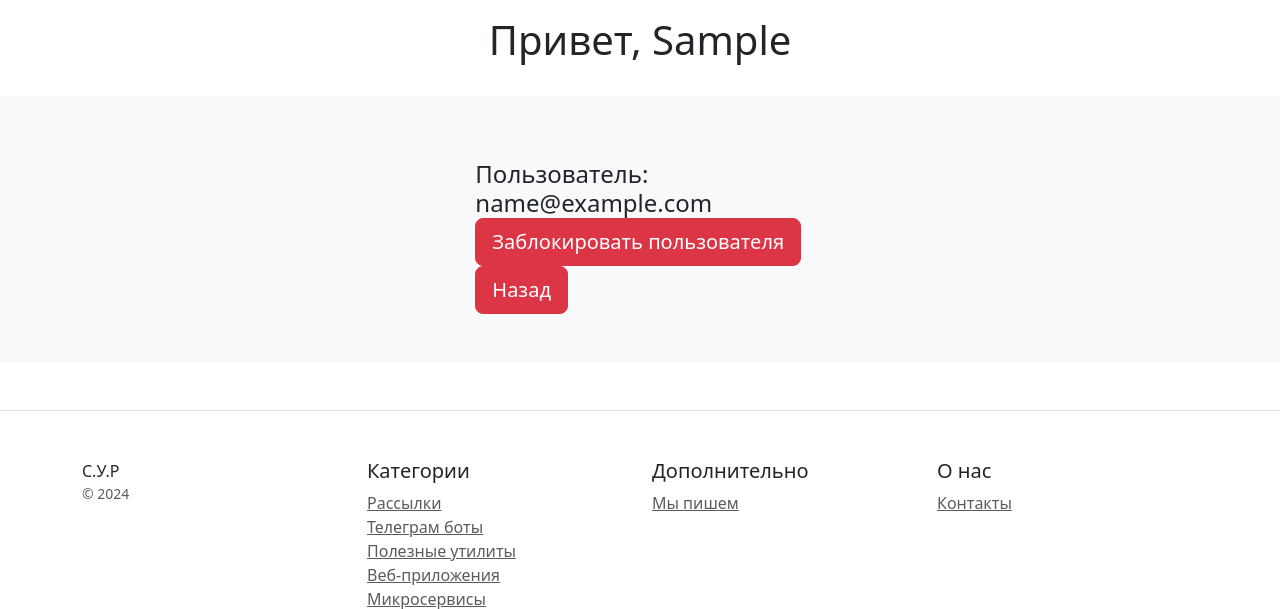
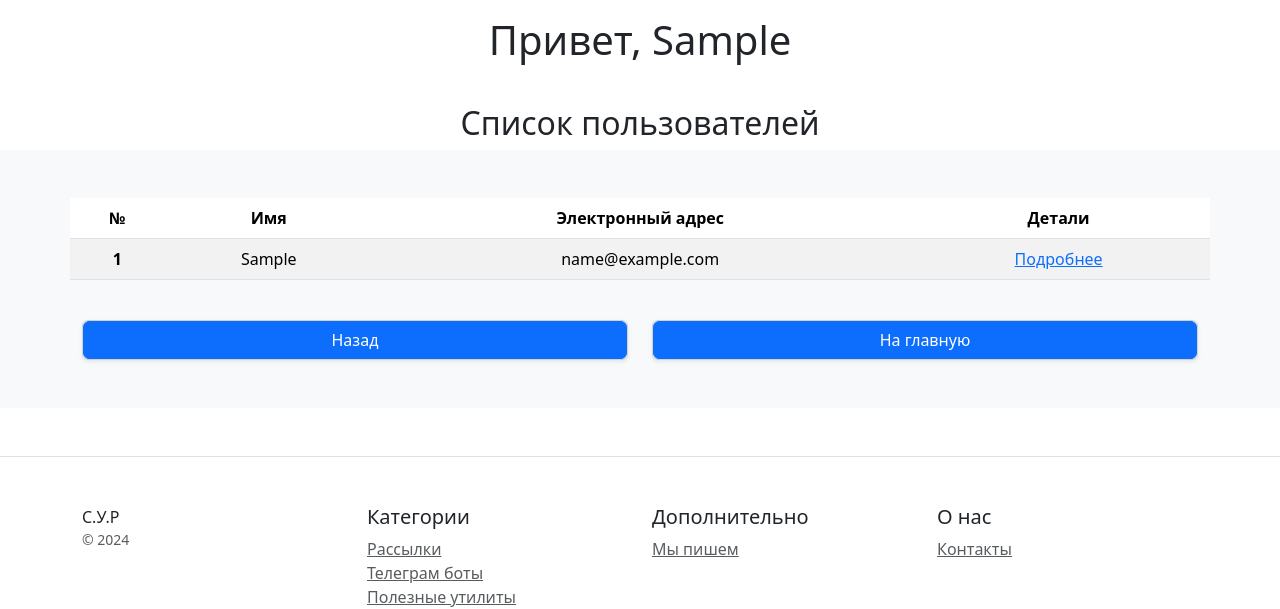
Before and after one commit to SergeiVokhminov/Course_PR_4, a Django app: page /users/user_list/ in a window 1280 px wide. Shown: the part 56-665 px from the top of the page. Run offline with Django 5.2, Linux system fonts and the light colour scheme; the visitor is signed in with stand-in values (Sample User, id 1); data comes from the database, SQL or seed files in the repository; some libraries are stand-ins or nearby versions.

Commit message:
обновлены шаблоны страниц приложения users

```diff
--- a/users/templates/users/register.html
+++ b/users/templates/users/register.html
@@ -18,6 +18,5 @@
             </form>
         </div>
     </div>
-<!--    <script src="/static/js/bootstrap.bundle.min.js"></script>-->
 </div>
 {% endblock %}
--- a/users/templates/users/user_list.html
+++ b/users/templates/users/user_list.html
@@ -1,24 +1,45 @@
 {% extends 'mailing/base.html' %}
 {% block title %}Страница пользователей{% endblock %}
 {% block content %}
+<h2 class="mt-2 text-center">Список пользователей</h2>
 <div class="album py-5 bg-body-tertiary">
     <div class="container">
-        {% for user in object_list %}
-        <div class="row row-cols-1 row-cols-sm-2 row-cols-md-3 g-3">
-            <div class="container mt-3">
-                <div class="container mt-3">
-                    <h4 class="my-0 font-weight-normal">Пользователь: {{user.email}}</h4>
-                    <form action="{% url 'users:user_block' user.pk %}" method="post">
-                        {% csrf_token %}
-                        <button class="btn btn-lg btn-block btn-danger" role="button" type="submit">
-                            Заблокировать пользователя
-                        </button>
-                        <a class="btn btn-lg btn-block btn-danger" href="{% url 'mailing:home' %}" role="button">Назад</a>
-                    </form>
+        <div class="row row-cols-1 row-cols-sm-2 row-cols-md-2 g-4 text-center">
+            <table class="table table-striped">
+                <thead>
+                <tr>
+                    <th scope="col">№</th>
+                    <th scope="col">Имя</th>
+                    <th scope="col">Электронный адрес</th>
+                    <th scope="col">Детали</th>
+                </tr>
+                </thead>
+                <tbody>
+                {% for user in object_list %}
+                <tr>
+                    <th scope="row">{{ user.id }}</th>
+                    <td>{{ user.first_name }}</td>
+                    <td>{{ user.email }}</td>
+                    <td><a class="link" href="{% url 'users:user_detail' user.pk %}">Подробнее</a></td>
+                </tr>
+                {% empty %}
+                <tr>
+                    <td colspan="4" class="text-center">Нет пользователей для отображения.</td>
+                </tr>
+                {% endfor %}
+                </tbody>
+            </table>
+            <div class="col">
+                <div class="card shadow-sm">
+                    <a class="btn btn-primary" href="{% url 'users:user_info' %}" role="button">Назад</a>
+                </div>
+            </div>
+            <div class="col">
+                <div class="card shadow-sm">
+                    <a class="btn btn-primary" href="{% url 'mailing:home' %}" role="button">На главную</a>
                 </div>
             </div>
         </div>
-        {% endfor %}
     </div>
 </div>
 {% endblock %}
```
Also changed, not shown: users/templates/users/user_detail.html (+22 -2 lines).
